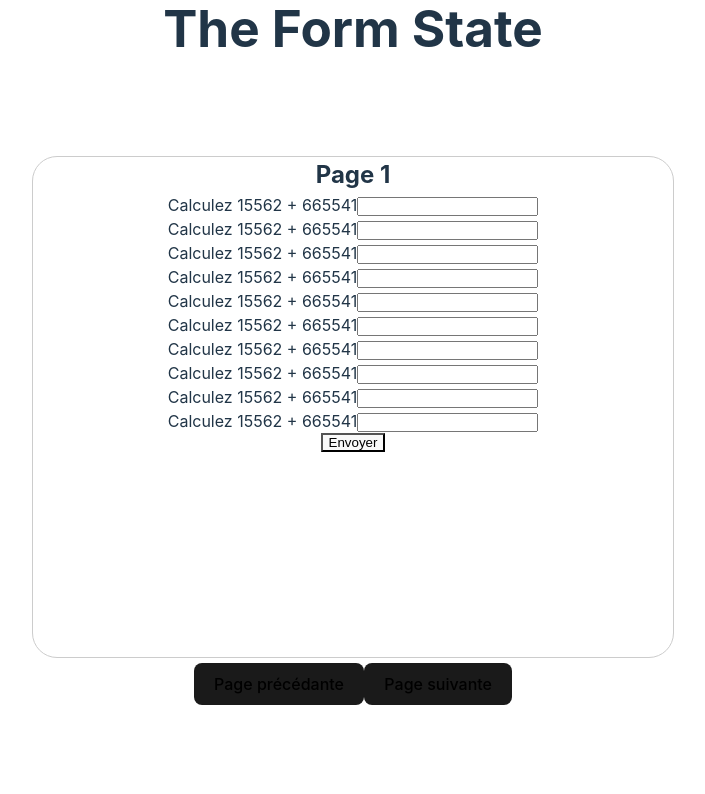
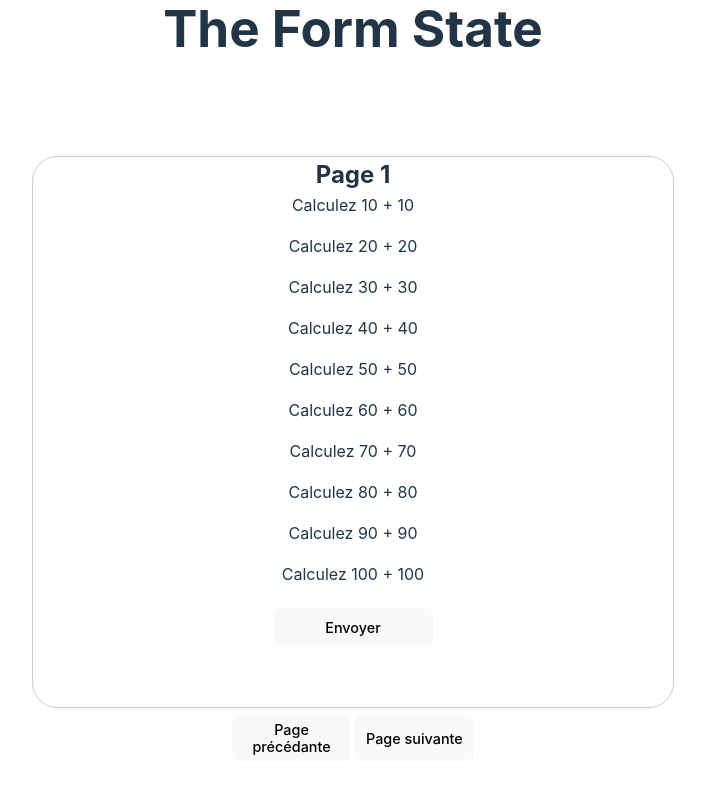
Before and after one commit to Nico7522/form-state-ts, a React (Vite) app: page / in a window 1280 px wide. Shown: the top 794 px of the page, without its empty margins (287-992 px from the left). Built offline with nearby package versions, Linux system fonts and the light colour scheme.

Commit message:
ajout redux

```diff
--- a/src/components/first-page.tsx
+++ b/src/components/first-page.tsx
@@ -1,18 +1,18 @@
-import { useEffect, useState } from "react";
 import { allform } from "../utils/question";
 import style from "./style.module.css";
 import { useForm, SubmitHandler } from "react-hook-form";
 import { Quiz } from "../utils/type";
+import { useAppDispatch } from "../store/hooks";
+import { addQuiz } from "../store/slice/quiz.slice";
 
 export default function FirstPage() {
-  const [result, setResult] = useState<Quiz | {} >({});
   const { register, handleSubmit } = useForm<Quiz>();
+  const dispatch = useAppDispatch();
 
-  useEffect(() => {
-    console.log(result);
-  }, [result]);
   const handleResponse: SubmitHandler<Quiz> = (data: Quiz) => {
-    setResult(data);
+    const quizId = "firstQuiz";
+    const quizData = data
+    dispatch(addQuiz({quizId, quizData}));
   };
   return (
     <div className={style["form1"]}>
@@ -20,7 +20,7 @@ export default function FirstPage() {
       <form onSubmit={handleSubmit(handleResponse)} className={style["form"]}>
         {allform.firstQuiz.map((q) => {
           return (
-            <div key={q.htmlFor}>
+            <div className={style["input-div"]} key={q.htmlFor}>
               {" "}
               <label htmlFor={q.htmlFor}>{q.text}</label>
               <input {...register(q.htmlFor)} type="text" />
--- a/src/components/style.module.css
+++ b/src/components/style.module.css
@@ -4,13 +4,31 @@
 
 }
 
-.form > input {
-    width: 5%;
-    margin: auto;
-    border-radius: 5px;
-}
+
 
 .btn {
     width: 10%;
     margin: auto;
 }
+
+.input-div {
+    width: 50%;
+    margin: auto;
+    display: flex;
+    flex-direction: column;
+}
+
+.input-div > input {
+    width: 20%;
+    margin: auto;
+    border-radius: 8px;
+    border: 1px solid transparent;
+    text-align: center;
+
+}
+
+.btn {
+    width: 25%;
+    font-size: 0.9rem;
+    margin-top: 5px;
+}
--- a/src/containers/style.module.css
+++ b/src/containers/style.module.css
@@ -18,22 +18,16 @@ margin-top: 5px;
 }
 
 .button-container > button {
-    border-radius: 8px;
-    border: 1px solid transparent;
-    padding: 0.6em 1.2em;
-    font-size: 1em;
-    font-weight: 500;
-    font-family: inherit;
-    background-color: #1a1a1a;
-    cursor: pointer;
-    transition: border-color 0.25s;
-    z-index: 1;
+  width: 50%;
+  padding: 5px;
+  margin: 2px;
+  font-size: 0.9rem;
 }
 
 /* The element to apply the animation to */
 .divContainer {
     width: 50%;
-    height: 500px;
+    height: 550px;
     border: 1px solid #ccc;
     border-radius: 25px;
     position: relative;
--- a/src/index.css
+++ b/src/index.css
@@ -30,6 +30,21 @@ h1 {
   line-height: 1.1;
 }
 
+button {
+  width: 25%;
+  margin-top: 15px;
+  padding: 10px;
+  background: #000;
+  border-radius: 8px;
+  border: 1px solid transparent;
+  font-size: 1em;
+  font-weight: 500;
+  font-family: inherit;
+  background-color: #1a1a1a;
+  cursor: pointer;
+  transition: border-color 0.25s;
+  z-index: 1;
+}
 
 button:hover {
   border-color: #646cff;
--- a/src/main.tsx
+++ b/src/main.tsx
@@ -1,10 +1,14 @@
-import React from 'react'
-import ReactDOM from 'react-dom/client'
-import App from './App.tsx'
-import './index.css'
+import React from "react";
+import ReactDOM from "react-dom/client";
+import App from "./App.tsx";
+import "./index.css";
+import { Provider } from "react-redux";
+import store from "./store/store.ts";
 
-ReactDOM.createRoot(document.getElementById('root')!).render(
+ReactDOM.createRoot(document.getElementById("root")!).render(
   <React.StrictMode>
-    <App />
-  </React.StrictMode>,
-)
+    <Provider store={store}>
+      <App />
+    </Provider>
+  </React.StrictMode>
+);
--- /dev/null
+++ b/src/store/hooks.ts
@@ -0,0 +1,6 @@
+import { useDispatch, useSelector } from 'react-redux'
+import type { TypedUseSelectorHook } from 'react-redux'
+import type { RootState, AppDispatch } from './store'
+
+export const useAppDispatch: () => AppDispatch = useDispatch
+export const useAppSelector: TypedUseSelectorHook<RootState> = useSelector
--- /dev/null
+++ b/src/store/slice/quiz.slice.ts
@@ -0,0 +1,19 @@
+import { PayloadAction, createSlice } from "@reduxjs/toolkit";
+import { QuizResponse, QuizStore } from "../../utils/type";
+const initialState: QuizResponse = {
+    quizResponse: {}
+}
+export const quizSlice = createSlice({
+    name: 'quiz',
+    initialState,
+    reducers: {
+        addQuiz: (state: QuizResponse, action: PayloadAction<QuizStore>) => {
+            const { quizId, quizData } = action.payload;
+            state.quizResponse[quizId] = quizData;
+
+    }}
+});
+
+export const { addQuiz } = quizSlice.actions;
+const quizReducer = quizSlice.reducer;
+export default quizReducer;
--- /dev/null
+++ b/src/store/store.ts
@@ -0,0 +1,14 @@
+import { configureStore } from "@reduxjs/toolkit";
+import quizReducer from "./slice/quiz.slice";
+
+
+
+const store = configureStore({
+    reducer: {
+        quiz: quizReducer
+    }
+});
+
+export type RootState = ReturnType<typeof store.getState>
+export type AppDispatch = typeof store.dispatch
+export default store
--- a/src/utils/question.ts
+++ b/src/utils/question.ts
@@ -3,16 +3,16 @@ import { AllForm } from "./interface";
 
 export const allform: AllForm = {
     firstQuiz: [
-      { htmlFor: "question1", text: "Calculez 15562 + 665541" },
-      { htmlFor: "question2", text: "Calculez 15562 + 665541" },
-      { htmlFor: "question3", text: "Calculez 15562 + 665541" },
-      { htmlFor: "question4", text: "Calculez 15562 + 665541" },
-      { htmlFor: "question5", text: "Calculez 15562 + 665541" },
-      { htmlFor: "question6", text: "Calculez 15562 + 665541" },
-      { htmlFor: "question7", text: "Calculez 15562 + 665541" },
-      { htmlFor: "question8", text: "Calculez 15562 + 665541" },
-      { htmlFor: "question9", text: "Calculez 15562 + 665541" },
-      { htmlFor: "question10", text: "Calculez 15562 + 665541" },
+      { htmlFor: "question1", text: "Calculez 10 + 10" },
+      { htmlFor: "question2", text: "Calculez 20 + 20" },
+      { htmlFor: "question3", text: "Calculez 30 + 30" },
+      { htmlFor: "question4", text: "Calculez 40 + 40" },
+      { htmlFor: "question5", text: "Calculez 50 + 50" },
+      { htmlFor: "question6", text: "Calculez 60 + 60" },
+      { htmlFor: "question7", text: "Calculez 70 + 70" },
+      { htmlFor: "question8", text: "Calculez 80 + 80" },
+      { htmlFor: "question9", text: "Calculez 90 + 90" },
+      { htmlFor: "question10", text: "Calculez 100 + 100" },
     ],
     secondQuiz: [
         { htmlFor: "question1", text: "Calculez 15562 + 665541" },
```
Also changed, not shown: src/utils/type.ts (+20 -11 lines).
